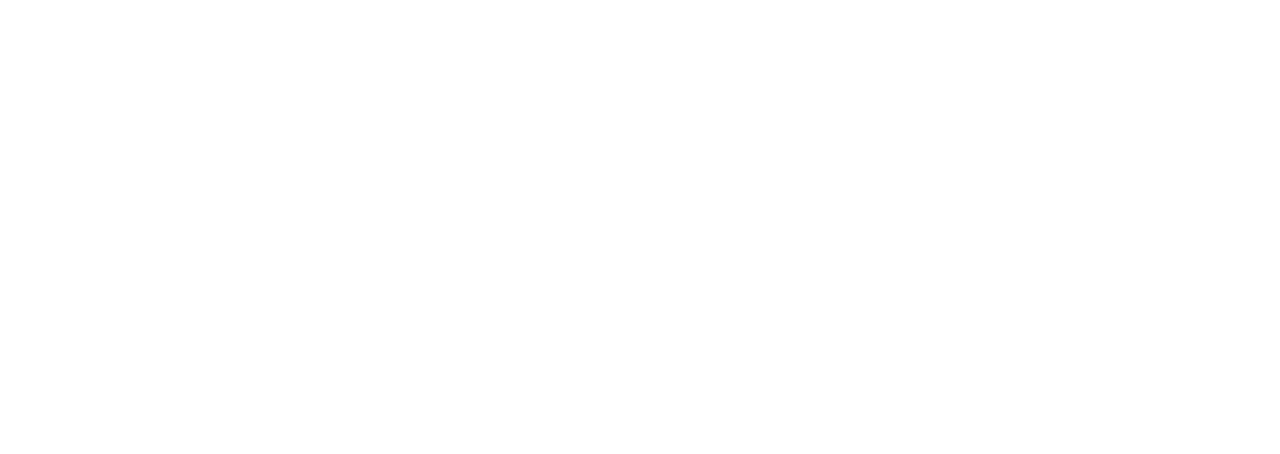
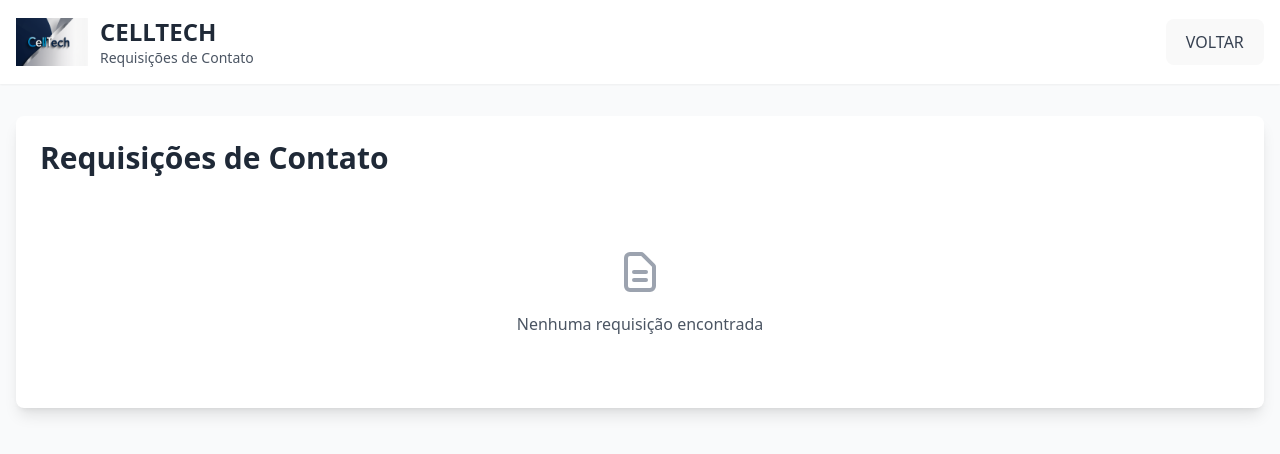
Before and after one commit to Velten1/project-teccel, a React (Vite) app: page /dashboard-req in a window 1280 px wide. Before the commit this address had no page. Shown: the top 454 px of the page. Built offline with nearby package versions, Linux system fonts and the light colour scheme.

Commit message:
chore: create dashboardreq.tsx - create new component(dashboardreq) to receive form from default dashboard - add route /dashboard-req to this new component

```diff
--- a/src/App.tsx
+++ b/src/App.tsx
@@ -4,6 +4,7 @@
 import LoginForm from "./components/LoginForm.tsx";
 import Dashboard from "./components/Dashboard.tsx";
 import Profile from "./components/Profile.tsx";
+import DashboardReq from "./components/DashboardReq.tsx";
 
 function App() {
   return (
@@ -55,6 +56,16 @@
               </div>
             }
           />
+          <Route
+            path="/dashboard-req"
+            element={
+              <div className="flex flex-col flex-grow">
+                <main className="flex-grow">
+                <DashboardReq />
+                </main>
+              </div>
+            }
+          />
         </Routes>
       </div>
     </Router>
--- /dev/null
+++ b/src/components/DashboardReq.tsx
@@ -0,0 +1,97 @@
+import { useState, useEffect } from "react";
+import { useNavigate } from "react-router-dom";
+
+function DashboardReq() {
+    const navigate = useNavigate();
+    const [requests, setRequests] = useState([]);
+    const [loading, setLoading] = useState(true);
+
+    useEffect(() => {
+        // futura req do backend
+        setLoading(false);
+    }, []);
+
+    return (
+        <div className="min-h-screen bg-gray-50">
+            {/* Header */}
+            <header className="bg-white shadow-sm">
+                <div className="container mx-auto px-4 py-4">
+                    <div className="flex items-center justify-between">
+                        {/* Logo */}
+                        <div className="flex items-center">
+                            <img
+                                src="img/celltechform1.png"
+                                alt="CELLTECH Logo"
+                                className="h-12 w-auto mr-3"
+                            />
+                            <div>
+                                <h1 className="text-2xl font-bold text-gray-800">CELLTECH</h1>
+                                <p className="text-sm text-gray-600">Requisições de Contato</p>
+                            </div>
+                        </div>
+
+                        {/* Navigation */}
+                        <nav className="hidden md:flex space-x-8">
+                            <button
+                                onClick={() => navigate("/")}
+                                className="text-gray-700 hover:text-blue-600 font-medium transition-colors"
+                            >
+                                VOLTAR
+                            </button>
+                        </nav>
+                    </div>
+                </div>
+            </header>
+
+            {/* Content */}
+            <div className="container mx-auto px-4 py-8">
+                <div className="bg-white rounded-lg shadow-lg p-6">
+                    <div className="flex items-center justify-between mb-6">
+                        <h2 className="text-3xl font-bold text-gray-800">Requisições de Contato</h2>
+                    </div>
+
+                    {loading ? (
+                        <div className="text-center py-12">
+                            <div className="inline-block animate-spin rounded-full h-12 w-12 border-b-2 border-blue-600"></div>
+                            <p className="mt-4 text-gray-600">Carregando...</p>
+                        </div>
+                    ) : requests.length === 0 ? (
+                        <div className="text-center py-12">
+                            <svg className="mx-auto h-12 w-12 text-gray-400" fill="none" stroke="currentColor" viewBox="0 0 24 24">
+                                <path strokeLinecap="round" strokeLinejoin="round" strokeWidth={2} d="M9 12h6m-6 4h6m2 5H7a2 2 0 01-2-2V5a2 2 0 012-2h5.586a1 1 0 01.707.293l5.414 5.414a1 1 0 01.293.707V19a2 2 0 01-2 2z" />
+                            </svg>
+                            <p className="mt-4 text-gray-600">Nenhuma requisição encontrada</p>
+                        </div>
+                    ) : (
+                        <div className="overflow-x-auto">
+                            <table className="min-w-full divide-y divide-gray-200">
+                                <thead className="bg-gray-50">
+                                    <tr>
+                                        <th className="px-6 py-3 text-left text-xs font-medium text-gray-500 uppercase tracking-wider">Nome</th>
+                                        <th className="px-6 py-3 text-left text-xs font-medium text-gray-500 uppercase tracking-wider">Telefone</th>
+                                        <th className="px-6 py-3 text-left text-xs font-medium text-gray-500 uppercase tracking-wider">Email</th>
+                                        <th className="px-6 py-3 text-left text-xs font-medium text-gray-500 uppercase tracking-wider">Mensagem</th>
+                                        <th className="px-6 py-3 text-left text-xs font-medium text-gray-500 uppercase tracking-wider">Data</th>
+                                    </tr>
+                                </thead>
+                                <tbody className="bg-white divide-y divide-gray-200">
+                                    {requests.map((request: any) => (
+                                        <tr key={request.id}>
+                                            <td className="px-6 py-4 whitespace-nowrap text-sm font-medium text-gray-900">{request.name}</td>
+                                            <td className="px-6 py-4 whitespace-nowrap text-sm text-gray-500">{request.tel}</td>
+                                            <td className="px-6 py-4 whitespace-nowrap text-sm text-gray-500">{request.email}</td>
+                                            <td className="px-6 py-4 text-sm text-gray-500">{request.doubt}</td>
+                                            <td className="px-6 py-4 whitespace-nowrap text-sm text-gray-500">{new Date(request.createdAt).toLocaleDateString()}</td>
+                                        </tr>
+                                    ))}
+                                </tbody>
+                            </table>
+                        </div>
+                    )}
+                </div>
+            </div>
+        </div>
+    );
+}
+
+export default DashboardReq;
```
